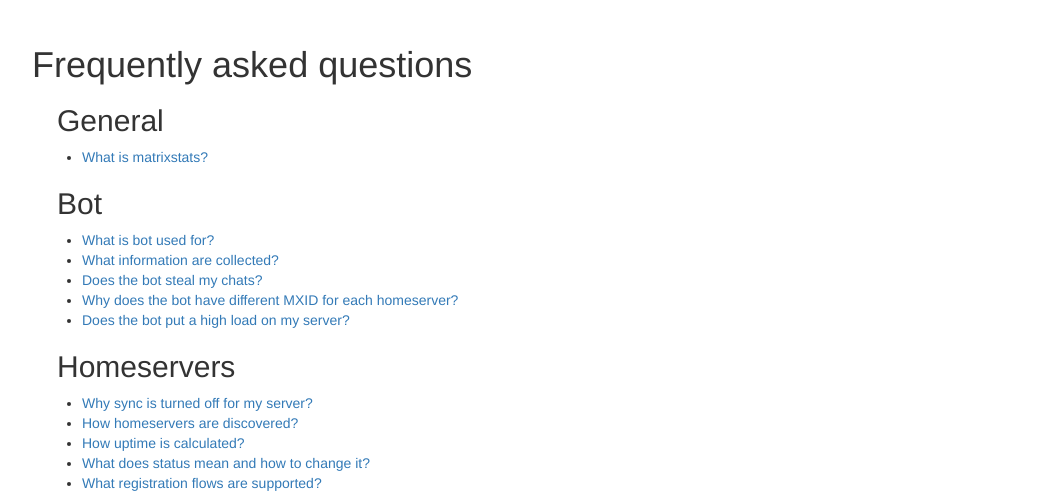
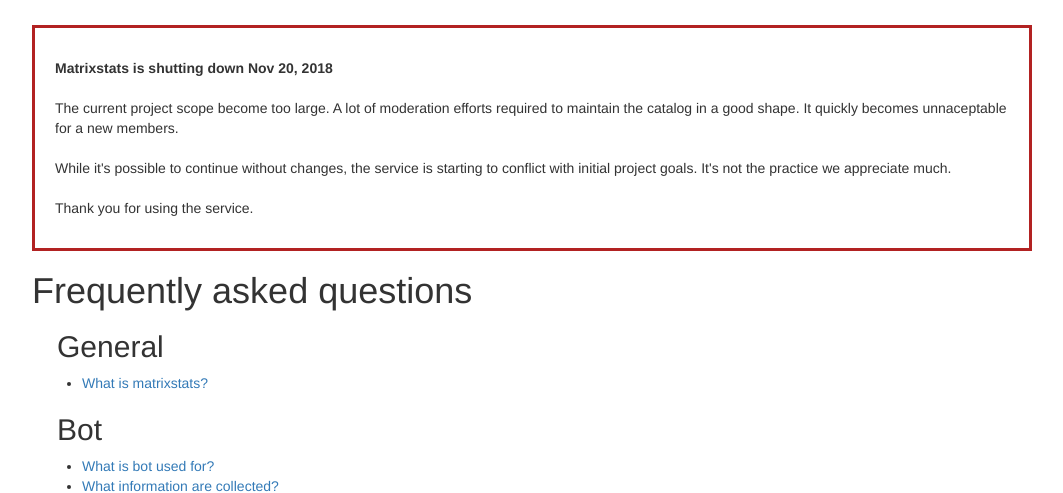
Before and after one commit to a13xmt/matrixstats.org, a Django app: page /faq/ in a window 1280 px wide. Shown: the part 77-570 px from the top of the page, without its empty margins (108-1171 px from the left). Run offline with Django 3.2, Linux system fonts and the light colour scheme; some libraries are stand-ins or nearby versions.

Commit message:
Add changes to base template.

```diff
--- a/source/room_stats/static/css/main.css
+++ b/source/room_stats/static/css/main.css
@@ -19,6 +19,11 @@ h1 > a {
   text-decoration: none;
   color: black;
   font-size: 24px;
+}
+
+.warning-caption {
+  border: 3px firebrick solid;
+  padding: 30px 20px;
 }
 
 .content-container {
--- a/source/room_stats/templates/room_stats/base.html
+++ b/source/room_stats/templates/room_stats/base.html
@@ -55,6 +55,16 @@
     </nav>
 
     <div class="{% block content_class %}content-container{% endblock %}">
+      <div class="warning-caption">
+        <b>Matrixstats is shutting down Nov 20, 2018</b><br><br>
+
+        The current project scope become too large. A lot of moderation efforts required to maintain the catalog in a good shape. It quickly becomes unnaceptable for a new members.<br><br>
+
+        While it's possible to continue without changes, the service is starting to conflict with initial project goals. It's not the practice we appreciate much.<br><br>
+
+        Thank you for using the service.
+      </div>
+
       {% block content %}
       {% endblock content %}
     </div>
```
